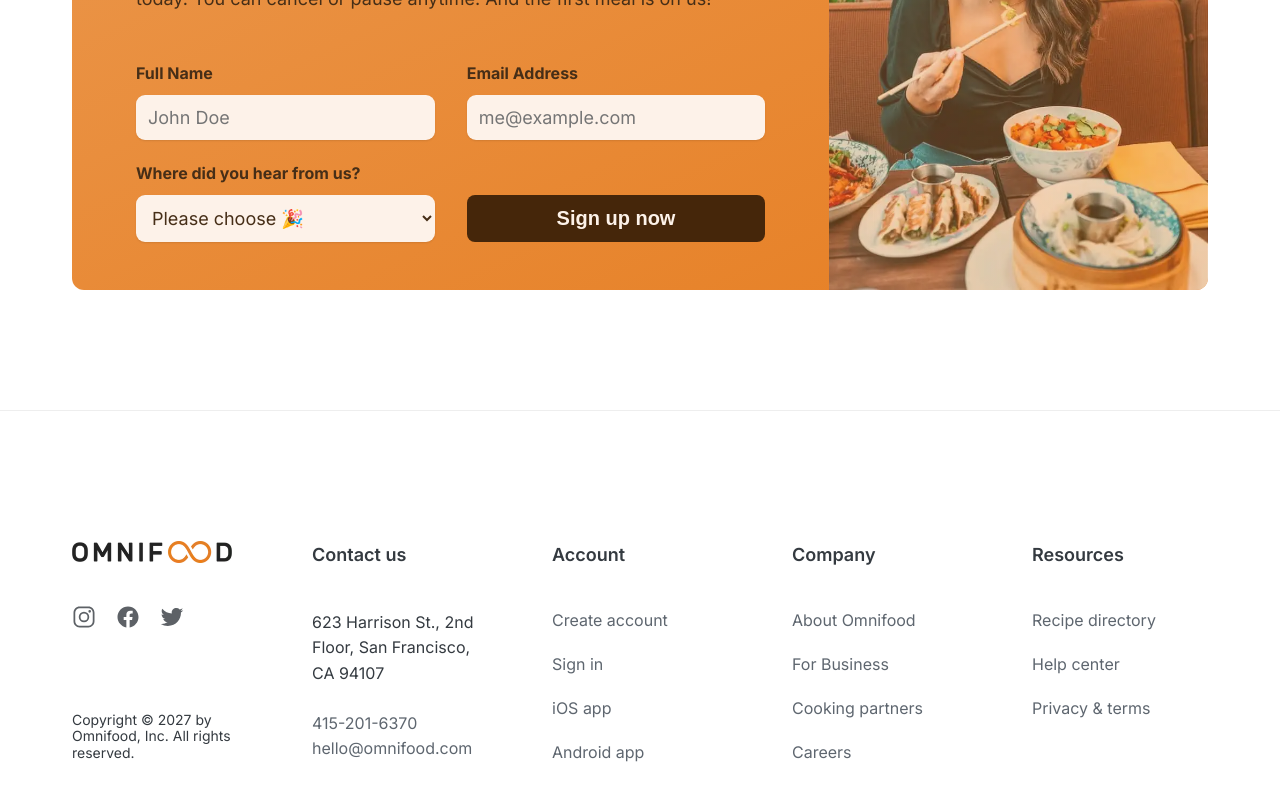
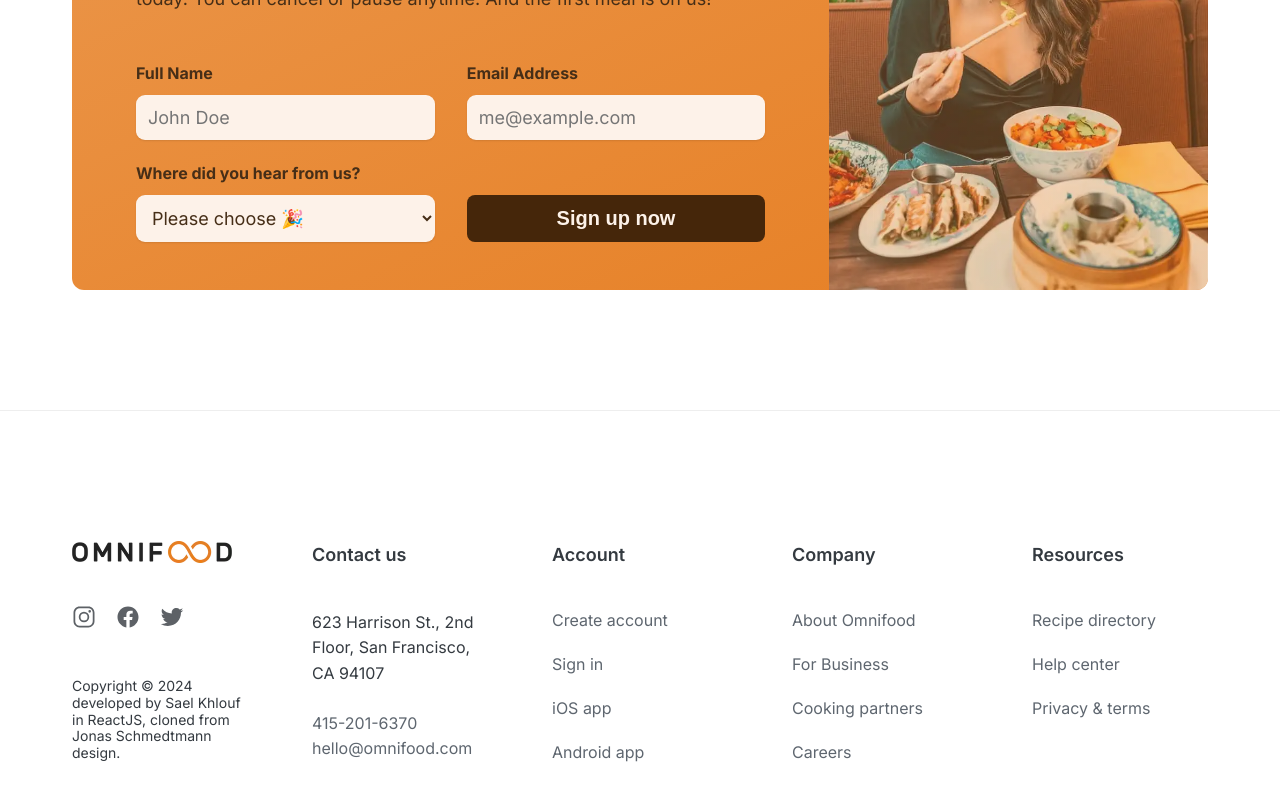
Before and after one commit to SaelKhlouf/omnifood-landing-page, a React (Create React App) app: page / in a window 1280 px wide. Shown: the part 6980-7780 px from the top of the page. Built offline with nearby package versions, Linux system fonts and the light colour scheme.

Commit message:
edit footer

```diff
--- a/src/Components/FooterSection/FooterComponent.js
+++ b/src/Components/FooterSection/FooterComponent.js
@@ -32,7 +32,8 @@ function FooterComponent() {
             ></IoLogoTwitter>
           </div>
           <p className="footer-copyright">
-            Copyright © 2027 by Omnifood, Inc. All rights reserved.
+            Copyright © 2024 developed by Sael Khlouf in ReactJS, cloned from
+            Jonas Schmedtmann design.
           </p>
         </div>
 
```
